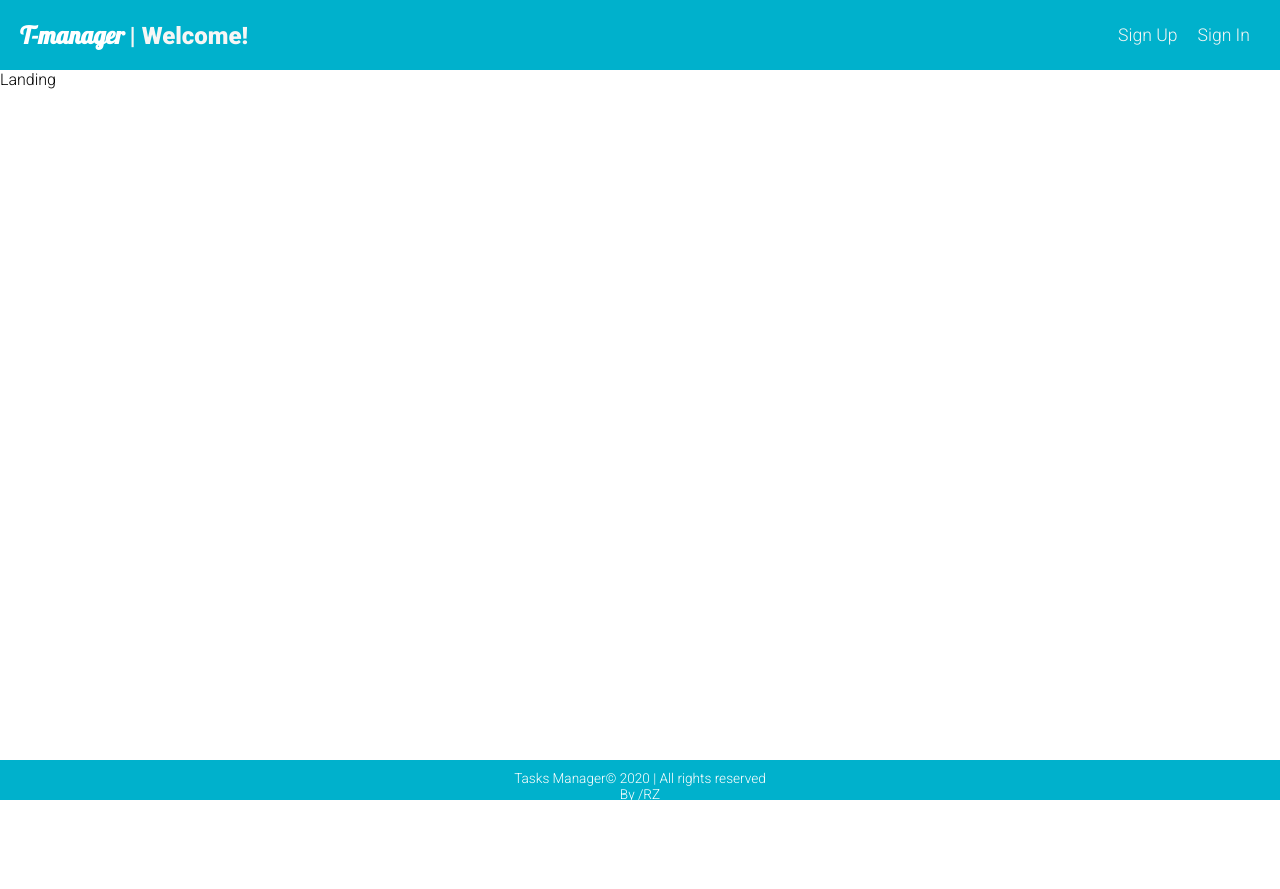
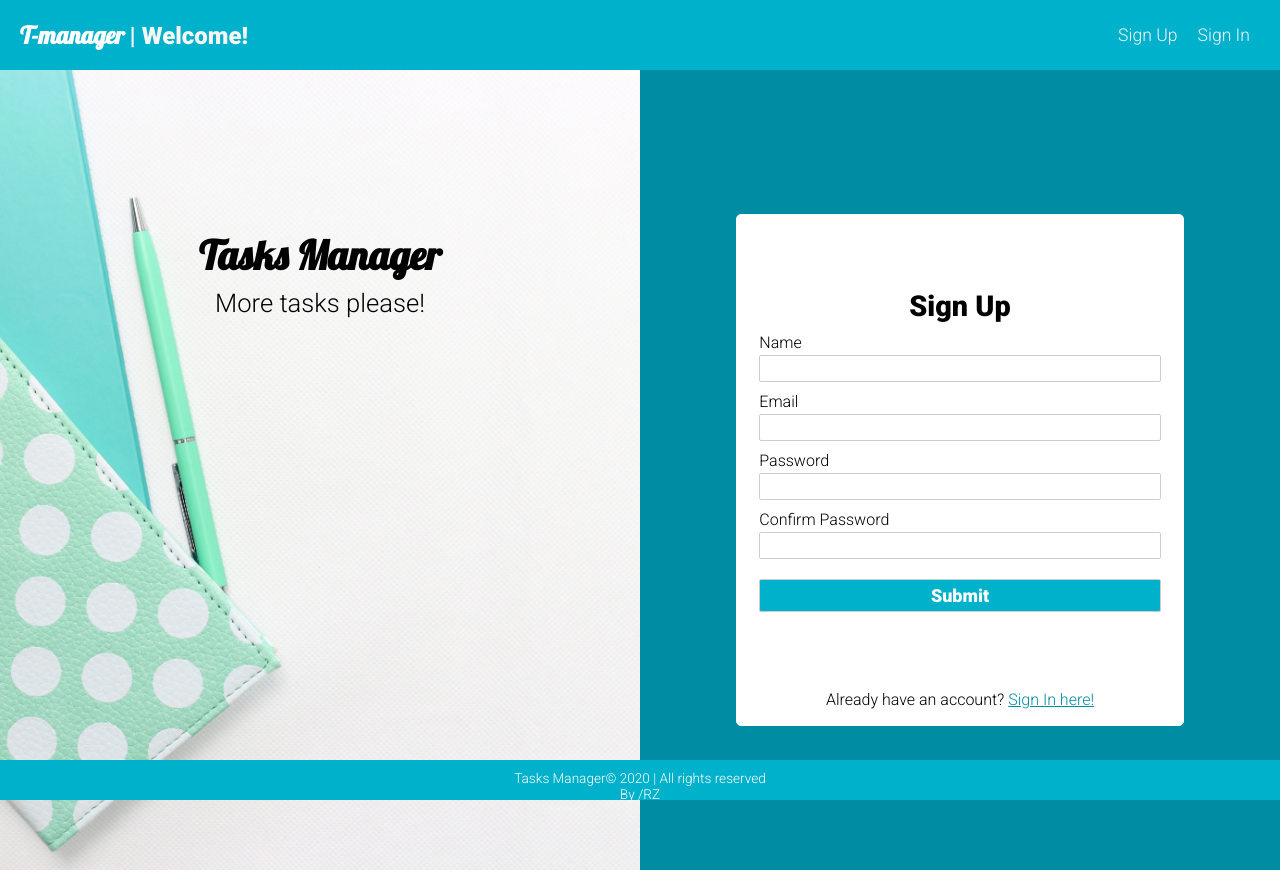
Before and after one commit to rnlaufz/t-manager, a React (Create React App) app in the folder client/: page / in a window 1280 px wide. Built offline with nearby package versions, Linux system fonts and the light colour scheme; no server answers.

Commit message:
removed landing and added routing to register as default | fixed login ui bug

```diff
--- a/client/src/App.js
+++ b/client/src/App.js
@@ -8,9 +8,6 @@ import store from './store'
 
 
 // Import components
-
-import Landing from './components/Landing'
-
 import SecondaryNav from './components/SecondaryNav'
 import MainNav from './components/MainNav'
 import Dashboard from './components/Dashboard'
@@ -190,8 +187,8 @@ componentDidMount(){
       <Router>
         <div className="container">
           <SecondaryNav navTitle={this.state.navTitle} />
-          <Route exact path="/" component={Landing} />
           <div className="wrapper">
+          <Route exact path="/" component={Register} />
             <Alert />
             <Switch>
             <Route exact path="/login" render={props =>(<Login navTitle={this.state.navTitle} />)}/>
--- a/client/src/components/Landing.js
+++ b/client/src/components/Landing.js
@@ -1,9 +1,19 @@
 import React from 'react'
+import {Link} from 'react-router-dom';
 
 export default function Landing() {
     return (
-        <div>
-            Landing
-        </div>
+       <React.Fragment>
+           <div className="landing-content">
+                <div className="greeting">
+                <h1 className="logo">Tasks Manager</h1>
+                <p>More tasks please!</p>
+                <div className="links">
+                    <Link className="btn-link" to="/login">Sign In</Link>
+                    <Link className="btn-link" to="/register">Sign Up</Link>
+                </div>
+                </div>
+           </div>
+        </React.Fragment>
     )
 }
--- a/client/src/index.css
+++ b/client/src/index.css
@@ -421,7 +421,6 @@ body {
     text-align: center;
 }
 
-/* Greeting section */
 .greeting {
     background: url(./img/greeting-section.jpg) no-repeat center center/cover;
     padding-top: 10rem;
@@ -435,6 +434,7 @@ body {
 .greeting p {
     font-size: 160%;
     padding-top: 0.5rem;
+    padding-bottom: 1rem;
 }
 
 /* Form section */
--- a/client/src/pages/Register.js
+++ b/client/src/pages/Register.js
@@ -50,7 +50,7 @@ import Alert from '../components/Alert'
             <p>More tasks please!</p>
         </div>
         <div className="flex-page">
-            <div  className="flex-center-column login-content">
+            <div className="flex-center-column login-content">
                 <Alert />
                 <div className="card flex-center-column">
                     <div  className="flex-center-column form-container-sign">
```
Also changed, not shown: client/src/pages/Login.js (line endings or trailing spaces), 1 other file (tests, documents, lock files or other folders).
